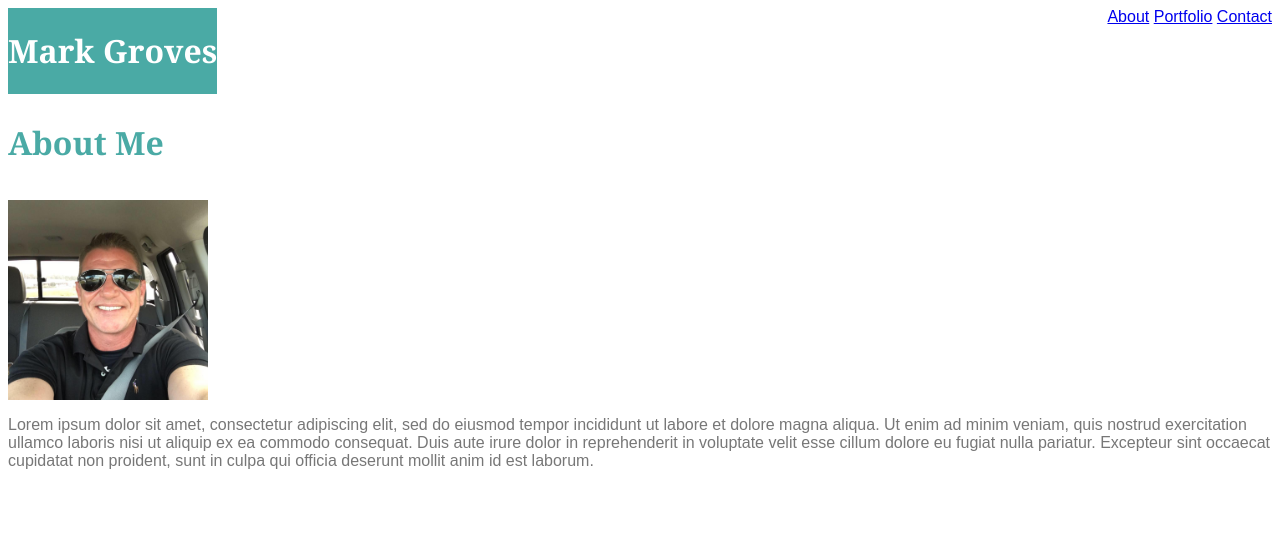
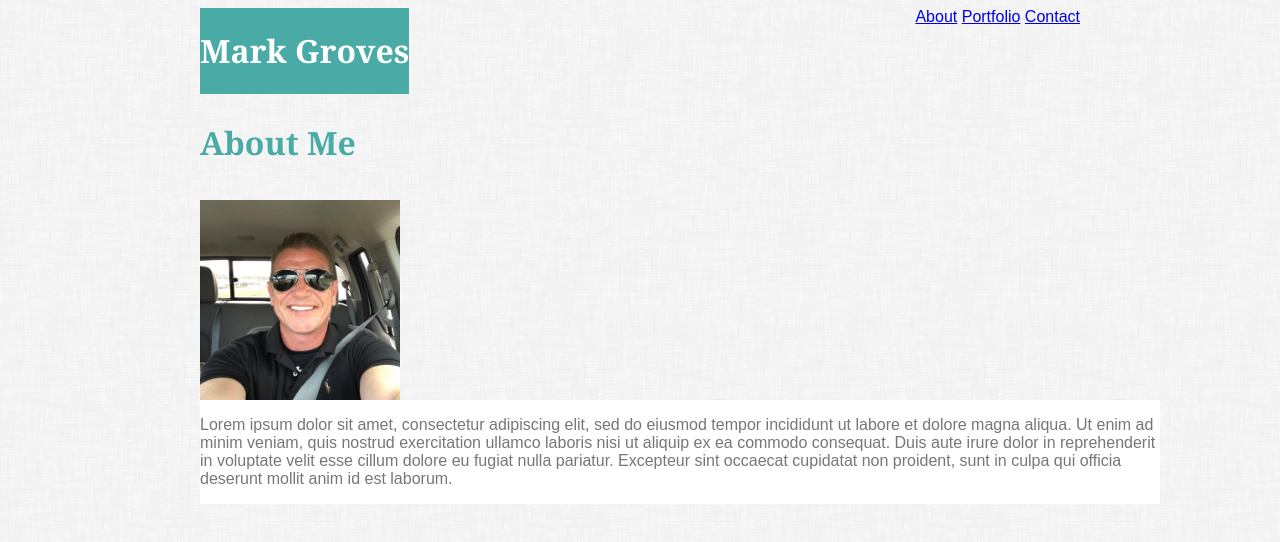
Before and after one commit to Phoenix3737/Basic-Portfolio, a plain HTML site: page index.html in a window 1280 px wide. Drawn offline with Linux system fonts and the light colour scheme.

Commit message:
centered

```diff
--- a/assets/css/style.css
+++ b/assets/css/style.css
@@ -2,31 +2,48 @@
     position:fixed;
     /* left: 10px; */
     top: 100px;
+    left: 200px;
     text-align: center;
     color:#4aaaa5;
     font-family: 'Georgia', Times, Times New Roman, serif;
 }
 .greyText {
-    float: right;
+    width: 960px;
+    /* float: right; */
     color: #777777;
     font-family: 'Arial', 'Helvetica Neue', Helvetica, sans-serif;
+    background-color: #ffffff;
+    position:fixed;
+    top: 400px;
+    left: 200px;
 }
 #header {
     float: left;
     color: #ffffff;
     background-color: #4aaaa5;
     font-family: 'Georgia', Times, Times New Roman, serif;
+    position:fixed;
+    left: 200px;
 
 }
 
 #pic {
     position: fixed;
     top: 200px;
+    left: 200px;
 }
 
-#p_position {
+/* #p_position {
     position:fixed;
     top: 400px;
+} */
+
+.links {
+    /* float: right; */
+    color: #777777;
+    font-family: 'Arial', 'Helvetica Neue', Helvetica, sans-serif;
+    position:fixed;
+    right: 200px;
 }
 
 /* #fixed {
@@ -36,10 +53,15 @@
     text-align: center;
 } */
 
-/* body {
-    background: assets/images/dust_scratches.png;
+body {
+    background-image: url("../images/dust_scratches.png");
 }
- */
+
+/* .box {
+    width: 960px;
+    color: #ffffff
+} */
+
 
  /* #left {
      float: left;
--- a/index.html
+++ b/index.html
@@ -10,7 +10,7 @@
 <body>
     <header>
         <div id="header"><h1>Mark Groves</h1></div>
-        <div class="greyText">
+        <div class="links">
             <a href="index.html">About</a>
             <a href="portfolio.html">Portfolio</a>
             <a href="contact.html">Contact</a>
@@ -25,7 +25,7 @@
     <img src="assets/images/profilePic.jpg" width="200" height="200" alt="Mark Groves">
     </div>
 
-    <section id="p_position">
+    <section>
         <div class="greyText">
             <p>Lorem ipsum dolor sit amet, consectetur adipiscing elit, sed do eiusmod tempor incididunt ut labore et dolore magna
                 aliqua. Ut enim ad minim veniam, quis nostrud exercitation ullamco laboris nisi ut aliquip ex ea commodo consequat.
```
